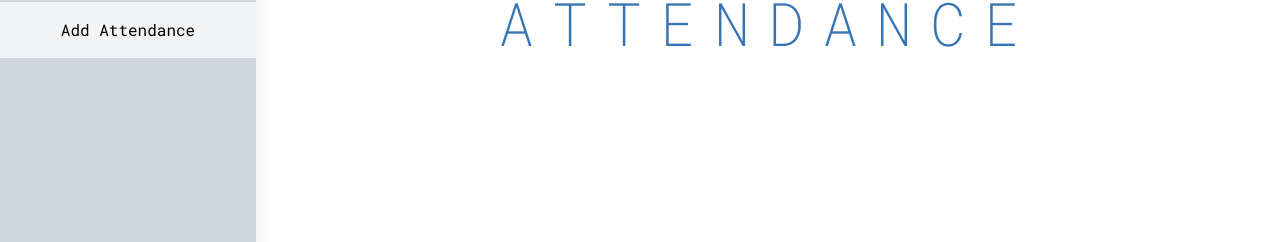
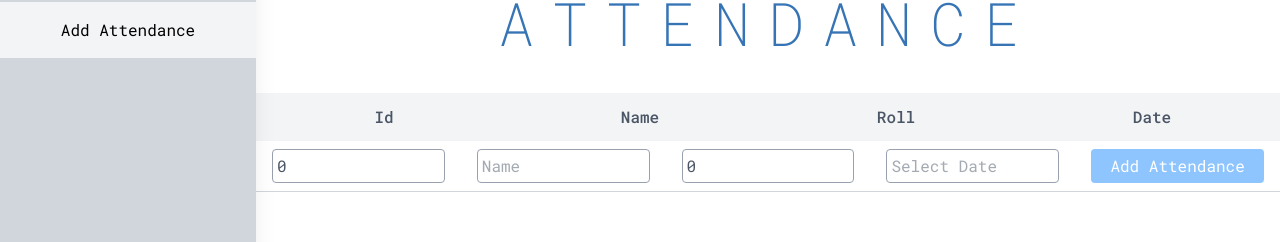
Before and after one commit to notArkade/Student_Portal, a React (Vite) app in the folder personalproject.client/: page /addAttendance in a window 1280 px wide. Shown: the part 203-445 px from the top of the page. Built offline with nearby package versions, Linux system fonts and the light colour scheme; no server answers.

Commit message:
add attendance functionality added in client side

```diff
--- a/personalproject.client/package.json
+++ b/personalproject.client/package.json
@@ -13,6 +13,7 @@
     "@tailwindcss/postcss": "^4.1.12",
     "@tailwindcss/vite": "^4.1.12",
     "react": "^19.1.0",
+    "react-datepicker": "^8.7.0",
     "react-dom": "^19.1.0",
     "react-icons": "^5.5.0",
     "react-router-dom": "^7.8.1"
--- a/personalproject.client/src/pages/AddAttendance.tsx
+++ b/personalproject.client/src/pages/AddAttendance.tsx
@@ -1,13 +1,155 @@
+import { useEffect, useState } from "react";
+import DatePicker from "react-datepicker";
+import "react-datepicker/dist/react-datepicker.css";
+
+interface Attendance {
+  studentId: number;
+  studentName: string;
+  studentRoll: number;
+  attendanceDate: string;
+}
+
 const AddAttendance = () => {
-  return (<>
+  const [addAttendance, setAddAttendance] = useState<Attendance>({
+    studentId: 0,
+    studentName: "",
+    studentRoll: 0,
+    attendanceDate: "",
+  });
+
+  useEffect(() => {
+    populateAttendanceData();
+  }, []);
+
+  const handleChange = (
+    e: React.ChangeEvent<HTMLInputElement | HTMLSelectElement>
+  ) => {
+    const { name, value } = e.target;
+    setAddAttendance({
+      ...addAttendance,
+      [name]:
+        name === "studentId" || name === "studentRoll"
+          ? value === ""
+            ? 0
+            : Number(value)
+          : value,
+    });
+  };
+
+  const handleAddAttendance = async () => {
+    const response = await fetch("https://localhost:7230/api/Attendance", {
+      method: "POST",
+      headers: { "Content-Type": "application/json" },
+      body: JSON.stringify(addAttendance),
+    });
+
+    if (response.ok) {
+      alert("Attendance added!");
+      setAddAttendance({
+        studentId: 0,
+        studentName: "",
+        studentRoll: 0,
+        attendanceDate: "",
+      });
+      populateAttendanceData();
+    } else {
+      alert("Error adding attendance.");
+    }
+  };
+
+  const attendanceForm =
+    addAttendance === undefined ? (
+      <p className="text-gray-500 text-lg mt-20">Loading . . .</p>
+    ) : (
+      <div className="w-full bg-white overflow-hidden">
+        {/* Header */}
+        <div className="grid grid-cols-4 bg-gray-100 font-medium text-gray-600">
+          <div className="py-3 px-4 text-center">Id</div>
+          <div className="py-3 px-4 text-center">Name</div>
+          <div className="py-3 px-4 text-center">Roll</div>
+          <div className="py-3 px-4 text-center">Date</div>
+          {/* <div className="py-3 px-4 text-center">Actions</div> */}
+        </div>
+        <div className="grid grid-cols-5 border-b border-gray-300 hover:bg-gray-50 transition text-blue-400">
+          <div className="py-2 px-4">
+            <input
+              type="number"
+              name="studentId" // ✅ matches state
+              value={addAttendance.studentId ?? ""} // ✅ never undefined
+              onChange={handleChange}
+              placeholder="Id"
+              className="border border-gray-400 text-gray-600 p-1 rounded w-full"
+            />
+          </div>
+          <div className="py-2 px-4">
+            <input
+              type="text"
+              name="studentName"
+              value={addAttendance.studentName || ""}
+              onChange={handleChange}
+              placeholder="Name"
+              className="border border-gray-400 text-gray-600 p-1 rounded w-full"
+            />
+          </div>
+          <div className="py-2 px-4">
+            <input
+              type="number"
+              name="studentRoll"
+              value={addAttendance.studentRoll ?? ""}
+              onChange={handleChange}
+              placeholder="Roll"
+              className="border border-gray-400 text-gray-600 p-1 rounded w-full"
+            />
+          </div>
+          <div className="py-2 px-4">
+            <DatePicker
+              selected={
+                addAttendance.attendanceDate
+                  ? new Date(addAttendance.attendanceDate)
+                  : null
+              }
+              onChange={(date: Date | null) =>
+                setAddAttendance({
+                  ...addAttendance,
+                  attendanceDate: date ? date.toISOString().split("T")[0] : "",
+                })
+              }
+              placeholderText="Select Date"
+              className="border border-gray-400 text-gray-600 p-1 rounded w-full"
+            />
+          </div>
+          <div className="py-2 px-4 flex justify-center">
+            <button
+              className="bg-blue-300 text-white w-full px-3 py-1 rounded hover:bg-blue-400 cursor-pointer"
+              onClick={handleAddAttendance}
+            >
+              Add Attendance
+            </button>
+          </div>
+        </div>
+      </div>
+    );
+
+  return (
+    <>
       <div className="w-[calc(100vw-16rem)]">
         <h1 className="text-[#3674B5] text-4xl md:text-6xl uppercase tracking-[0.3em] font-extralight my-10">
           Add/Update Attendance
         </h1>
-      {/* <div className="w-full">{studentTable}</div> */}
+        <div className="w-full">{attendanceForm}</div>
       </div>
     </>
-  )
+  );
+
+  async function populateAttendanceData() {
+    const response = await fetch("https://localhost:7230/api/Attendance");
+    if (response.ok) {
+      const data = await response.json();
+      setAddAttendance(data);
+    } else {
+      alert("Error fetching attendance data.");
     }
+  }
+};
 
-export default AddAttendance
+export default AddAttendance;
--- a/personalproject.client/src/pages/StudentRecords.tsx
+++ b/personalproject.client/src/pages/StudentRecords.tsx
@@ -1,7 +1,7 @@
 import { useEffect, useState } from "react";
 
 interface Student {
-  id?: number; // ✅ required for Update/Delete
+  id?: number; // required for Update/Delete
   name: string;
   class?: number;
   roll?: number;
```
Also changed, not shown: 3 other files (tests, documents, lock files or other folders). Lines whose indentation alone changed are shown as unchanged.
